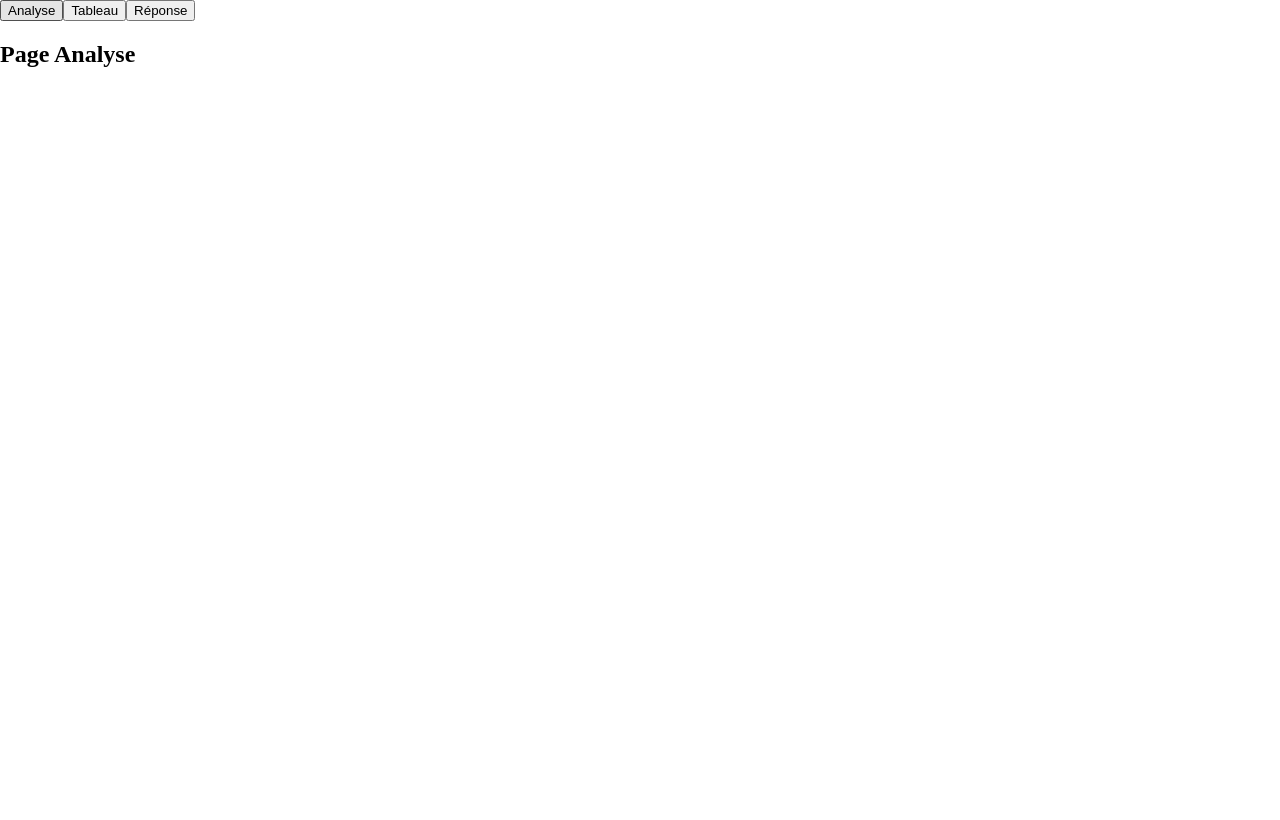
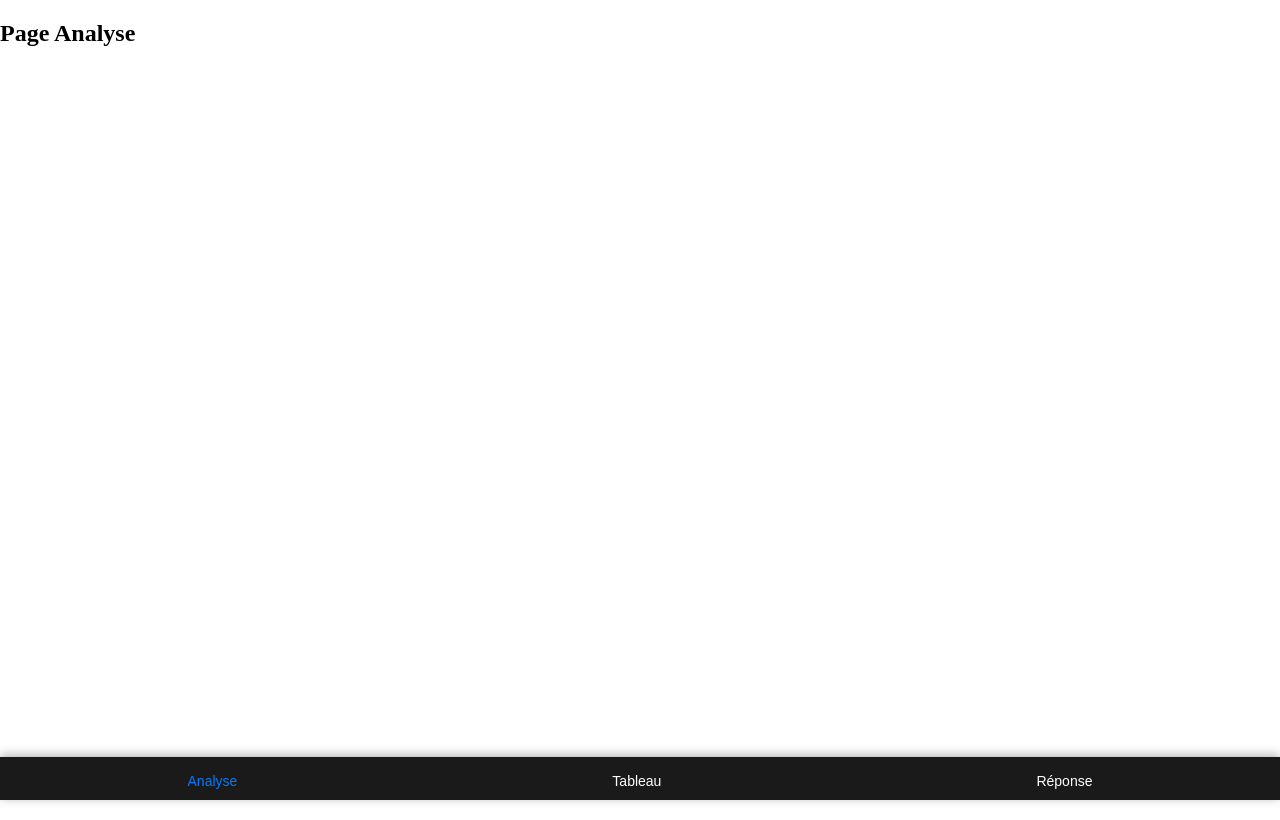
Before and after one commit to hild365/CREACOSM-Frontend, an Angular app: page /analyse in a window 1280 px wide. Built offline with nearby package versions, Linux system fonts and the light colour scheme.

Commit message:
feat: ajout bar de navigation

```diff
--- a/src/app/analyse/analyse.component.html
+++ b/src/app/analyse/analyse.component.html
@@ -1,9 +1,18 @@
-<div class="tabs">
-    <button (click)="naviguerVers('analyse')">Analyse</button>
-    <button (click)="naviguerVers('tableau')">Tableau</button>
-    <button (click)="naviguerVers('reponse')">Réponse</button>
+<div class="content">
+    <h2>Page Analyse</h2>
 </div>
 
-<div>
-    <h2>Page Analyse</h2>
+<div class="navbar">
+    <button (click)="naviguerVers('analyse')" [class.active]="ongletCourant === 'analyse'">
+        <i class="fas fa-flask"></i>
+        <span>Analyse</span>
+    </button>
+    <button (click)="naviguerVers('tableau')" [class.active]="ongletCourant === 'tableau'">
+        <i class="fas fa-table"></i>
+        <span>Tableau</span>
+    </button>
+    <button (click)="naviguerVers('reponse')" [class.active]="ongletCourant === 'reponse'">
+        <i class="fas fa-comments"></i>
+        <span>Réponse</span>
+    </button>
 </div>
--- a/src/app/analyse/analyse.component.scss
+++ b/src/app/analyse/analyse.component.scss
@@ -0,0 +1,52 @@
+/* Styles for the content */
+.content {
+    padding-bottom: 60px; /* Space for the navbar */
+}
+
+/* Styles for the navbar */
+.navbar {
+    position: fixed;
+    bottom: 0;
+    width: 100%;
+    background-color: #1a1a1a;
+    display: flex;
+    justify-content: space-around;
+    padding: 10px 0;
+    box-shadow: 0 -2px 10px rgba(0, 0, 0, 0.3);
+}
+
+.navbar button {
+    background: none;
+    border: none;
+    color: #fff;
+    font-size: 14px;
+    display: flex;
+    flex-direction: column;
+    align-items: center;
+    cursor: pointer;
+    transition: color 0.3s;
+}
+
+.navbar button i {
+    font-size: 20px;
+    margin-bottom: 5px;
+}
+
+.navbar button.active {
+    color: #007bff;
+}
+
+.navbar button:hover {
+    color: #007bff;
+}
+
+/* Responsive styles */
+@media (max-width: 600px) {
+    .navbar button {
+        font-size: 12px;
+    }
+
+    .navbar button i {
+        font-size: 18px;
+    }
+}
--- a/src/app/analyse/analyse.component.ts
+++ b/src/app/analyse/analyse.component.ts
@@ -8,9 +8,11 @@ import {Router} from '@angular/router';
   styleUrl: './analyse.component.scss'
 })
 export class AnalyseComponent {
+  ongletCourant:string='analyse';
   constructor(private router:Router){}
 
   naviguerVers(page:string){
+    this.ongletCourant=page;
     this.router.navigate([`/${page}`]);
   }
 
--- /dev/null
+++ b/src/app/fenetre-tuto/fenetre-tuto.component.html
@@ -0,0 +1 @@
+<p>fenetre-tuto works!</p>
--- a/src/app/reponse/reponse.component.html
+++ b/src/app/reponse/reponse.component.html
@@ -1,6 +1,15 @@
-<div class="tabs">
-    <button (click)="naviguerVers('analyse')">Analyse</button>
-    <button (click)="naviguerVers('tableau')">Tableau</button>
-    <button (click)="naviguerVers('reponse')">Réponse</button>
+<p>reponse works!</p>
+<div class="navbar">
+    <button (click)="naviguerVers('analyse')" [class.active]="ongletCourant === 'analyse'">
+        <i class="fas fa-flask"></i>
+        <span>Analyse</span>
+    </button>
+    <button (click)="naviguerVers('tableau')" [class.active]="ongletCourant === 'tableau'">
+        <i class="fas fa-table"></i>
+        <span>Tableau</span>
+    </button>
+    <button (click)="naviguerVers('reponse')" [class.active]="ongletCourant === 'reponse'">
+        <i class="fas fa-comments"></i>
+        <span>Réponse</span>
+    </button>
 </div>
-<p>reponse works!</p>
--- a/src/app/reponse/reponse.component.scss
+++ b/src/app/reponse/reponse.component.scss
@@ -0,0 +1,52 @@
+/* Styles for the content */
+.content {
+    padding-bottom: 60px; /* Space for the navbar */
+}
+
+/* Styles for the navbar */
+.navbar {
+    position: fixed;
+    bottom: 0;
+    width: 100%;
+    background-color: #1a1a1a;
+    display: flex;
+    justify-content: space-around;
+    padding: 10px 0;
+    box-shadow: 0 -2px 10px rgba(0, 0, 0, 0.3);
+}
+
+.navbar button {
+    background: none;
+    border: none;
+    color: #fff;
+    font-size: 14px;
+    display: flex;
+    flex-direction: column;
+    align-items: center;
+    cursor: pointer;
+    transition: color 0.3s;
+}
+
+.navbar button i {
+    font-size: 20px;
+    margin-bottom: 5px;
+}
+
+.navbar button.active {
+    color: #007bff;
+}
+
+.navbar button:hover {
+    color: #007bff;
+}
+
+/* Responsive styles */
+@media (max-width: 600px) {
+    .navbar button {
+        font-size: 12px;
+    }
+
+    .navbar button i {
+        font-size: 18px;
+    }
+}
--- a/src/app/reponse/reponse.component.ts
+++ b/src/app/reponse/reponse.component.ts
@@ -9,9 +9,11 @@ import { Router } from '@angular/router';
   styleUrl: './reponse.component.scss'
 })
 export class ReponseComponent {
+    ongletCourant='reponse';
     constructor(private router:Router){}
 
     naviguerVers(page:string){
+      this.ongletCourant=page;
       this.router.navigate([`/${page}`]);
     }
 }
--- a/src/app/tableau/tableau.component.html
+++ b/src/app/tableau/tableau.component.html
@@ -1,6 +1,17 @@
-<div class="tabs">
-    <button (click)="naviguerVers('analyse')">Analyse</button>
-    <button (click)="naviguerVers('tableau')">Tableau</button>
-    <button (click)="naviguerVers('reponse')">Réponse</button>
+
+<h1>Page Tableau</h1>
+
+<div class="navbar">
+    <button (click)="naviguerVers('analyse')" [class.active]="ongletCourant === 'analyse'">
+        <i class="fas fa-flask"></i>
+        <span>Analyse</span>
+    </button>
+    <button (click)="naviguerVers('tableau')" [class.active]="ongletCourant === 'tableau'">
+        <i class="fas fa-table"></i>
+        <span>Tableau</span>
+    </button>
+    <button (click)="naviguerVers('reponse')" [class.active]="ongletCourant === 'reponse'">
+        <i class="fas fa-comments"></i>
+        <span>Réponse</span>
+    </button>
 </div>
-<h1>Page Tableau</h1>
--- a/src/app/tableau/tableau.component.scss
+++ b/src/app/tableau/tableau.component.scss
@@ -0,0 +1,52 @@
+/* Styles for the content */
+.content {
+    padding-bottom: 60px; /* Space for the navbar */
+}
+
+/* Styles for the navbar */
+.navbar {
+    position: fixed;
+    bottom: 0;
+    width: 100%;
+    background-color: #1a1a1a;
+    display: flex;
+    justify-content: space-around;
+    padding: 10px 0;
+    box-shadow: 0 -2px 10px rgba(0, 0, 0, 0.3);
+}
+
+.navbar button {
+    background: none;
+    border: none;
+    color: #fff;
+    font-size: 14px;
+    display: flex;
+    flex-direction: column;
+    align-items: center;
+    cursor: pointer;
+    transition: color 0.3s;
+}
+
+.navbar button i {
+    font-size: 20px;
+    margin-bottom: 5px;
+}
+
+.navbar button.active {
+    color: #007bff;
+}
+
+.navbar button:hover {
+    color: #007bff;
+}
+
+/* Responsive styles */
+@media (max-width: 600px) {
+    .navbar button {
+        font-size: 12px;
+    }
+
+    .navbar button i {
+        font-size: 18px;
+    }
+}
--- a/src/app/tableau/tableau.component.ts
+++ b/src/app/tableau/tableau.component.ts
@@ -8,9 +8,11 @@ import { Router } from '@angular/router';
   styleUrl: './tableau.component.scss'
 })
 export class TableauComponent {
+    ongletCourant:string = 'tableau';
     constructor(private router:Router){}
 
     naviguerVers(page:string){
+      this.ongletCourant=page;
       this.router.navigate([`/${page}`]);
     }
 }
```
Also changed, not shown: src/app/fenetre-tuto/fenetre-tuto.component.ts (added, +11 -0 lines), src/app/fenetre-tuto/fenetre-tuto.component.scss (added), 1 other file (tests, documents, lock files or other folders).
